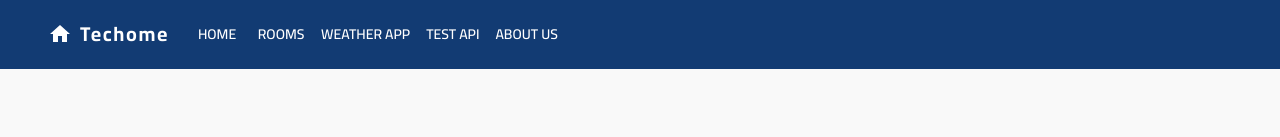
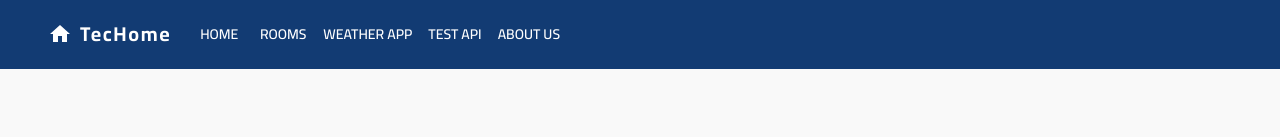
Before and after one commit to SmartHome101/smart-home-web-page, a React (Create React App) app: page /about in a window 1280 px wide. Shown: the top 137 px of the page. Built offline with nearby package versions, Linux system fonts and the light colour scheme.

Commit message:
Change Title to TecHome

```diff
--- a/src/components/Bar/Bar.js
+++ b/src/components/Bar/Bar.js
@@ -91,7 +91,7 @@ const Bar = () => {
                             cursor: 'pointer'
                         }}
                     >
-                        Techome
+                        TecHome
                     </Typography>
                     <Box sx={{ flexGrow: 1, display: { xs: 'flex', md: 'none' } }}>
                         <IconButton
@@ -146,7 +146,7 @@ const Bar = () => {
                             cursor: 'pointer'
                         }}
                     >
-                        Techome
+                        TecHome
                     </Typography>
                     <Box sx={{ flexGrow: 1, display: { xs: 'none', md: 'flex' } }}>
                         {pages.map((page) => (
```
